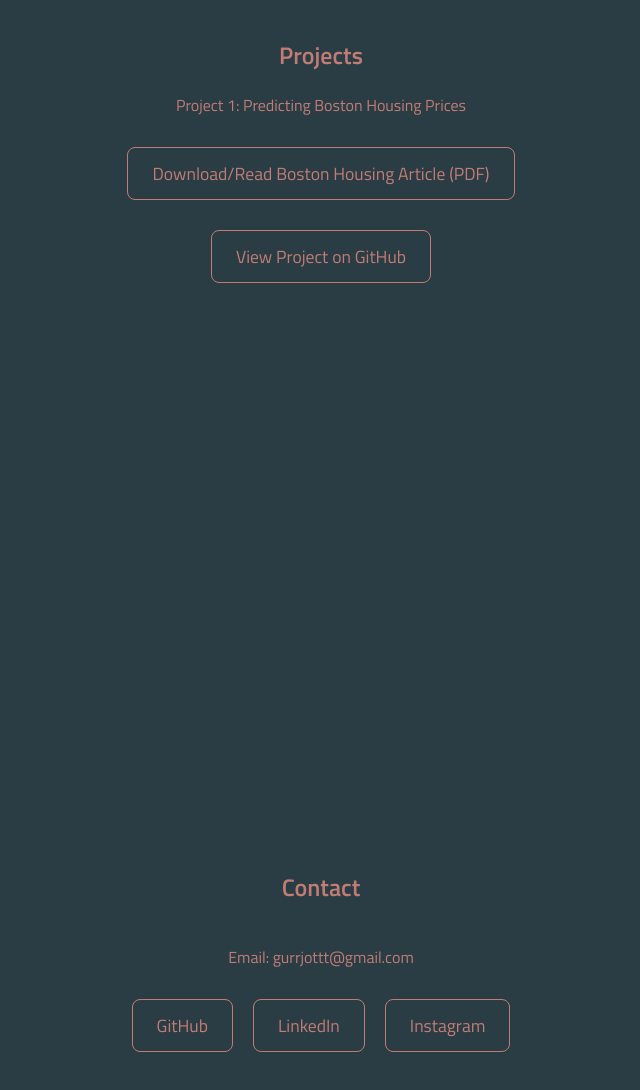
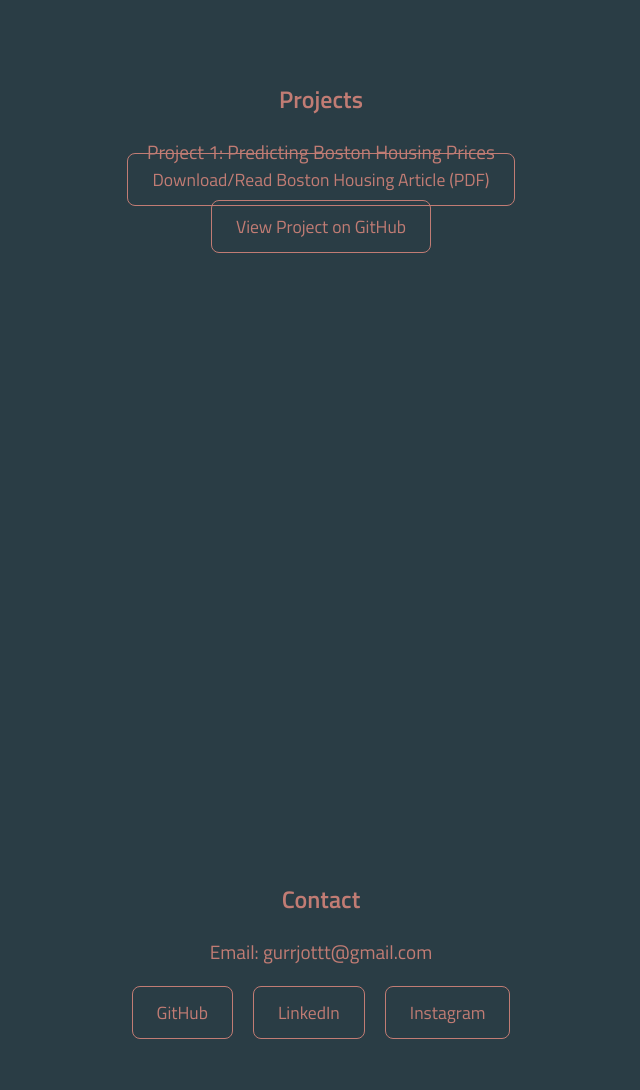
Before and after one commit to gurrjott/my-portfolio, a plain HTML site: page index.html in a window 1280 px wide. Shown: the part 1040-2130 px from the top of the page, without its empty margins (319-959 px from the left). Drawn offline with Linux system fonts and the light colour scheme.

Commit message:
Update styles.css

```diff
--- a/styles.css
+++ b/styles.css
@@ -1,4 +1,4 @@
-/* General reset */
+
 * {
     margin: 0;
     padding: 0;
@@ -10,15 +10,12 @@ body {
     background-color: #2A3D45;
     color: #C17C74;
     text-align: center;
-    margin: 0;
-    padding: 0;
 }
 
 /* Section styling */
 .section {
     min-height: 100vh;
     display: flex;
-    flex-direction: column;  /* Stack elements vertically */
     justify-content: center;
     align-items: center;
     padding: 60px 20px;
@@ -26,56 +23,16 @@ body {
     color: #C17C74;
 }
 
-/* Style the article section */
-#article {
-    text-align: center;
+h1, h2 {
+    color: #C17C74;
+    margin-bottom: 20px;
 }
 
-/* Center the button container */
-.button-container {
-    margin-top: 20px;
-    text-align: center;
-}
-/* Section Titles */
-h2 {
-    margin-bottom: 40px;  /* Increased space below section titles */
-    font-family: 'Titillium Web', sans-serif;
-    color: #C17C74;
+p {
+    font-size: 1.2rem;
 }
 
-/* Add space between Project 1 and the section title */
-#projects p {
-    margin-top: -20px;  /* Adjust this value to increase or decrease space */
-    margin-bottom: 20px;  /* Add space between the project and the button */
-}
-
-/* Style the button */
-/* Style for GitHub and Contact links (matching button style) */
-.pdf-link {
-    color: #C17C74;
-    text-decoration: none;
-    border: 1.5px solid #C17C74;
-    padding: 12px 24px;
-    border-radius: 8px;
-    display: inline-block;
-    transition: background-color 0.3s ease, color 0.3s ease;
-    font-size: 1.1rem;
-    font-family: 'Titillium Web', sans-serif;
-    margin-top: 10px;
-}
-
-.pdf-link:hover {
-    background-color: #C17C74;
-    color: #fff;
-}
-/* Ensure social icons are aligned in a single line */
-.social-icons {
-    display: flex;
-    justify-content: center;
-    gap: 20px; /* Adjust the gap between the icons */
-}
-
-/* Styling for the social media links */
+/* Style for the PDF link buttons */
 .pdf-link {
     color: #C17C74;
     text-decoration: none;
@@ -85,3 +42,15 @@ h2 {
     transition: background-color 0.3s ease, color 0.3s ease;
     font-size: 1.1rem;
 }
+
+.pdf-link:hover {
+    background-color: #C17C74;
+    color: #fff;
+}
+
+/* Ensure social icons are aligned in a single line */
+.social-icons {
+    display: flex;
+    justify-content: center;
+    gap: 20px;
+}
```
